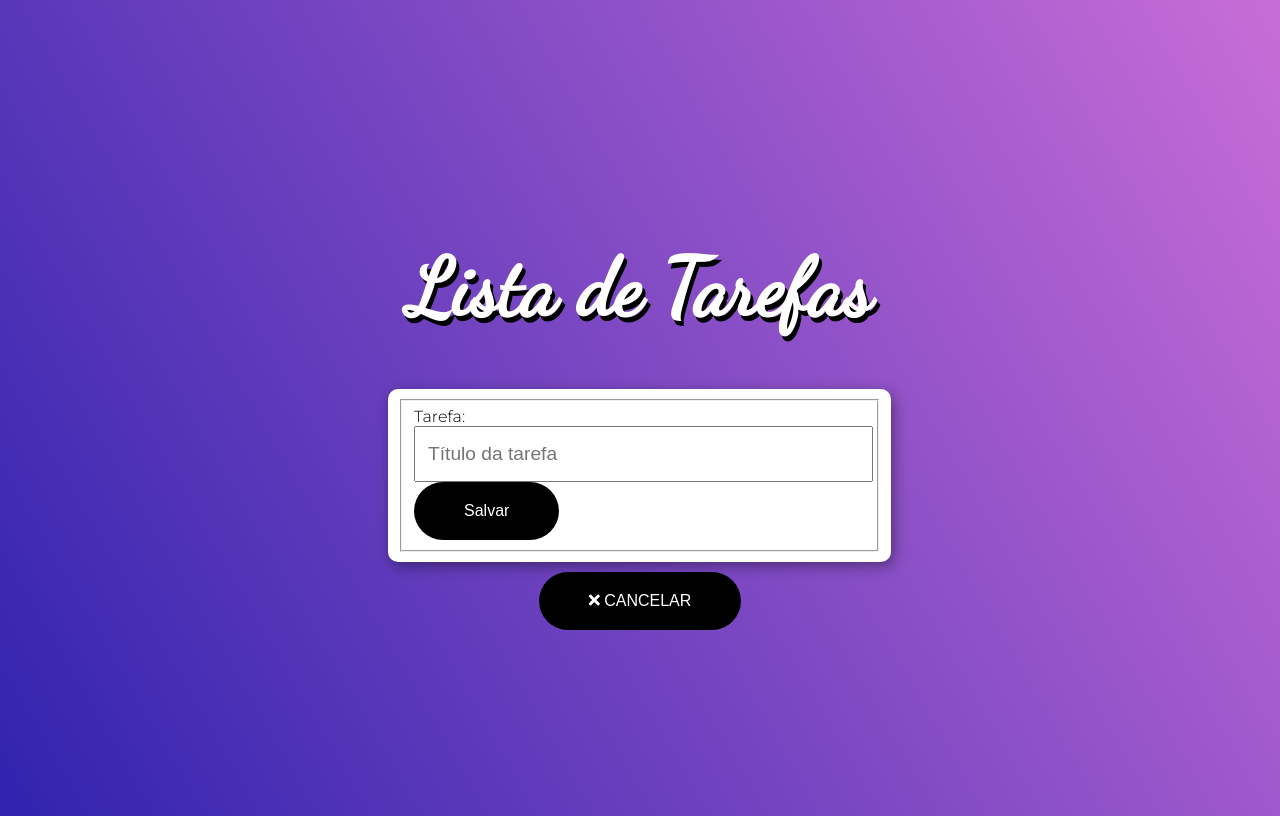
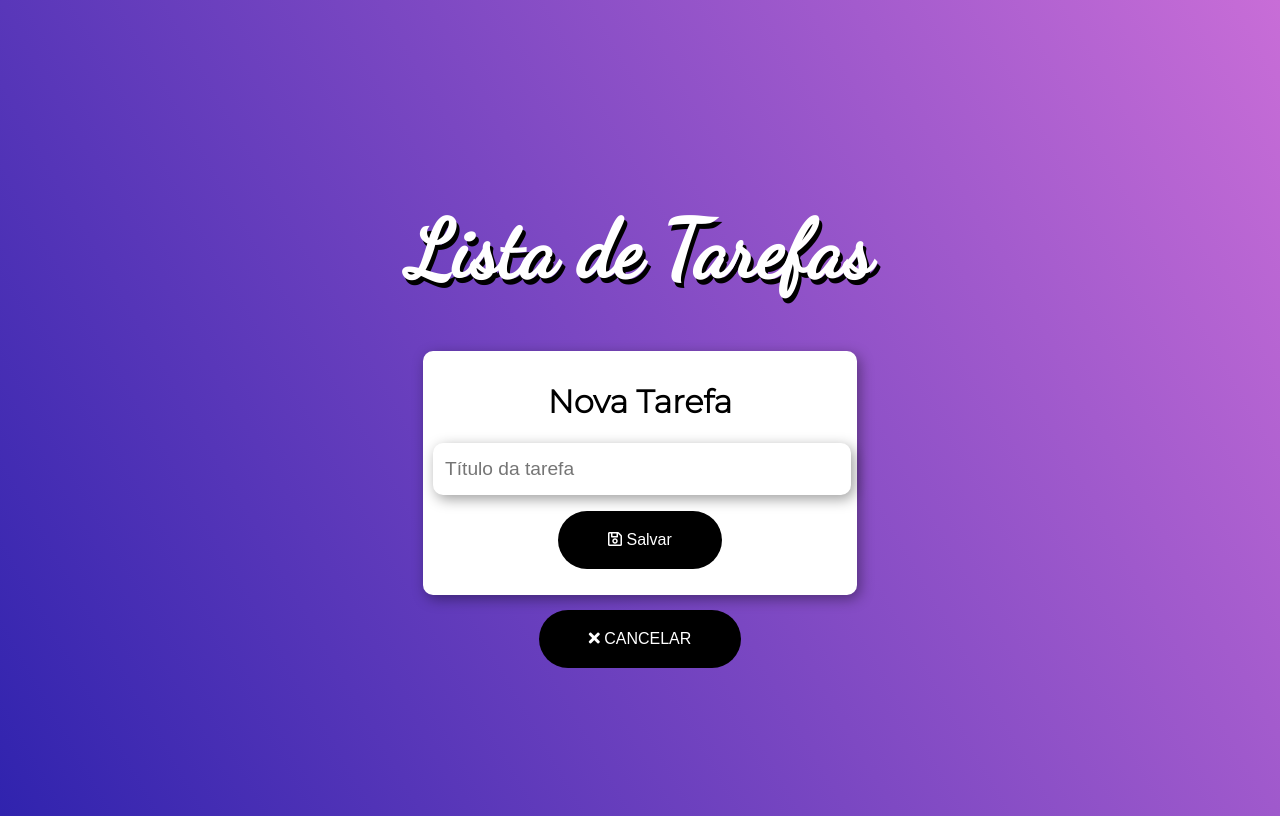
Before and after one commit to RenanContiero/todo-app, an Angular app: page / in a window 1280 px wide. Both pictures are taken after a click on the button "NOVA TAREFA". Built offline with nearby package versions, Linux system fonts and the light colour scheme.

Commit message:
implementado style.css e app.component.html

```diff
--- a/src/app/app.component.html
+++ b/src/app/app.component.html
@@ -1,27 +1,29 @@
 <h1 class="title animated jackInTheBox">{{ title }}</h1>
 <ol class="animated flipInX" *ngIf="mode == 'list'">
-  <p *ngIf="todos.length == 0"><small>Não tem nenhuma tarefa hoje!</small></p>
+  <p class="text-center" *ngIf="todos.length == 0"><small>Não tem nenhuma tarefa hoje!</small></p>
   <li *ngFor="let todo of todos">{{todo.title}}
-    <button *ngIf="!todo.done" (click)="markAsDone(todo)">CONCLUIR</button> |
-    <button *ngIf="todo.done" (click)="markAsUndone(todo)">REFAZER</button> |
-    <button (click)="remove(todo)">REMOVER</button>
+    <button *ngIf="!todo.done" (click)="markAsDone(todo)"><i class="far fa-check-circle"></i></button>
+    <button *ngIf="todo.done" (click)="markAsUndone(todo)"><i class="fas fa-check-circle"></i></button>
+    <button (click)="remove(todo)"><i class="far fa-trash-alt"></i></button>
   </li>
 </ol>
 
 
 
 <div id="modal" *ngIf="mode=='add'" class="animated flipInX">
+  <h1 class="text-center">Nova Tarefa</h1>
   <form [formGroup]="form">
-    <fieldset>
-      <label>Tarefa:</label>
       <input
         type="text"
         placeholder="Título da tarefa"
         maxlength="60"
         formControlName="title">
-      <small *ngIf="form.controls.title.invalid && !form.controls.title.pristine" class="danger">Este campo deve conter entre 3 e 60 caracteres</small>
-      <button class="button" [disabled]="form.invalid" (click)="add()">Salvar</button>
-    </fieldset>
+      <small *ngIf="form.controls.title.invalid && !form.controls.title.pristine" class="danger">
+        Este campo deve conter entre 3 e 60 caracteres<br>
+      </small>
+      <p class="text-center">
+        <button class="button" [disabled]="form.invalid" (click)="add()"><i class="far fa-save"></i> Salvar</button>
+      </p>
   </form>
 </div>
 
--- a/src/app/app.component.ts
+++ b/src/app/app.component.ts
@@ -58,6 +58,7 @@ export class AppComponent {
  save(){
   const data = JSON.stringify(this.todos);
   localStorage.setItem('todos',data);
+  this.mode = 'list'
  }
 
  load(){
--- a/src/index.html
+++ b/src/index.html
@@ -2,7 +2,7 @@
 <html lang="en">
 <head>
   <meta charset="utf-8">
-  <title>Todo</title>
+  <title>Lista de Tarefas</title>
   <base href="/">
   <meta name="viewport" content="width=device-width, initial-scale=1">
   <link rel="icon" type="image/x-icon" href="favicon.ico">
--- a/src/styles.css
+++ b/src/styles.css
@@ -75,7 +75,7 @@ li>button:hover {
 
 #modal {
     text-align: left;
-    margin: 10px;
+    margin: 15px;
     padding: 10px;
     background: #fff;
     border-radius: 10px;
@@ -89,6 +89,9 @@ input {
     line-height: 50px;
     text-indent: 10px;
     font-size: 1.2em;
+    border: none;
+    border-radius: 10px;
+    box-shadow: 3px 4px 14px 0px rgba(0, 0, 0, 0.39);
 }
 
 .danger {
```
Also changed, not shown: 1 other file (tests, documents, lock files or other folders).
